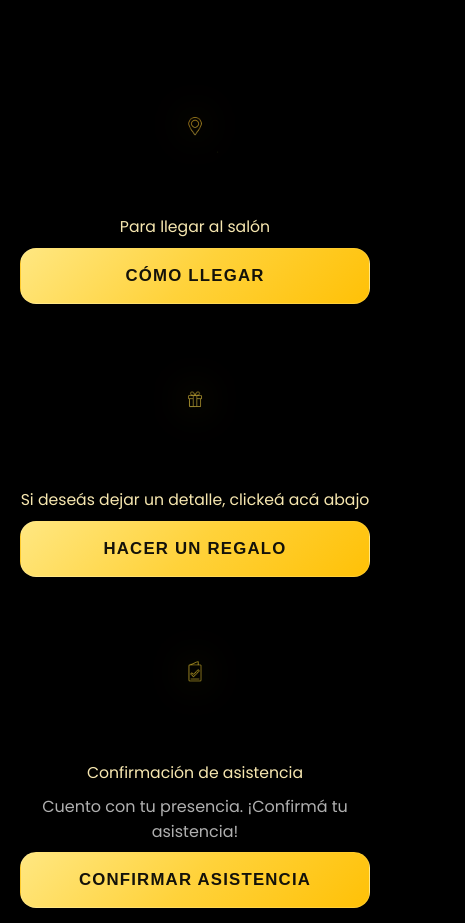
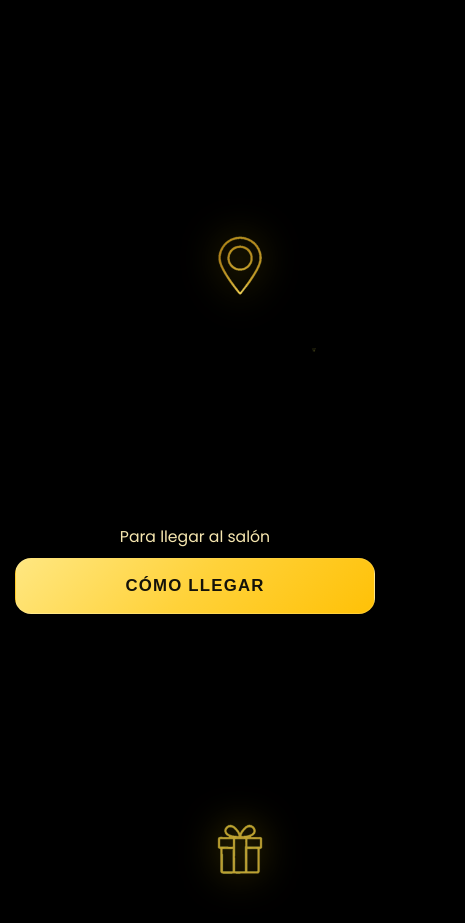
Before and after one commit to RodriSanchezPH/Invitaci-n-18, a plain HTML site: page index.html in a window 390 px wide. Shown: the part 1179-2102 px from the top of the page, 465 px wide, since content can reach past the window. Drawn offline with Linux system fonts and the light colour scheme.

Commit message:
Update index.html

```diff
--- a/index.html
+++ b/index.html
@@ -469,8 +469,8 @@ body{
 /* Mobile */
 @media(max-width:680px){
   .control img{
-    width:140px;
-    height:140px;
+    width:450px;
+    height:450px;
     margin-bottom:12px;
   }
 }
```
